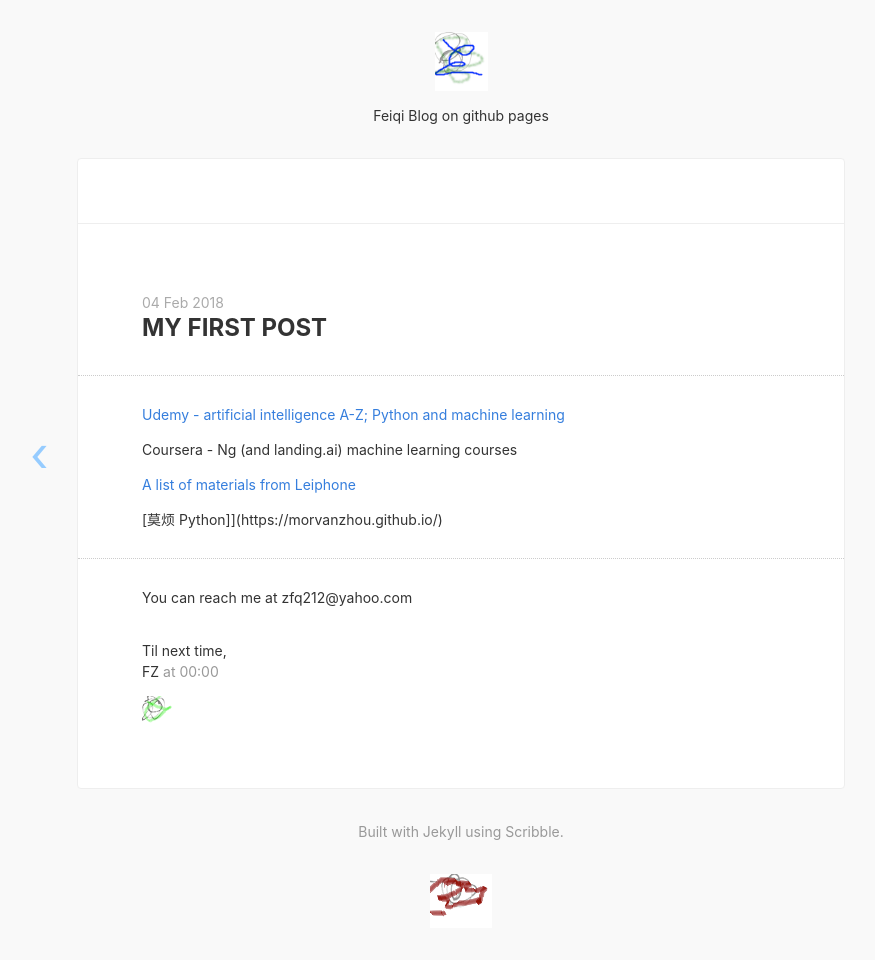
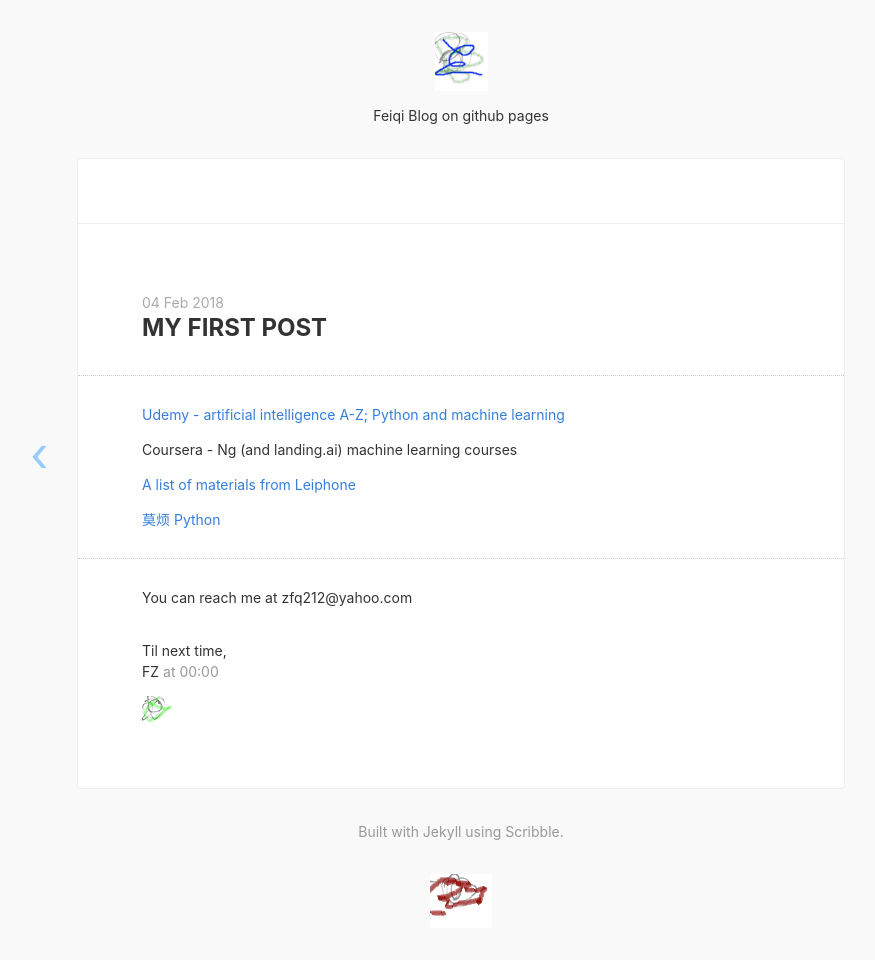
Before and after one commit to zfq212git/zfq212git.github.io, a Jekyll site: the page built from _posts/2018-02-04-test1-firstPost.md, in a window 1280 px wide. Shown: the whole page, without its empty margins (179-1054 px from the left). Built offline with Jekyll 4.4.1, drawn with Linux system fonts in a browser that asks for light colours; nearby versions of some CDN libraries.

Commit message:
Update 2018-02-04-test1-firstPost.md

```diff
--- a/_posts/2018-02-04-test1-firstPost.md
+++ b/_posts/2018-02-04-test1-firstPost.md
@@ -12,7 +12,7 @@ Coursera - Ng (and landing.ai) machine learning courses
 
 [A list of materials from Leiphone](https://www.leiphone.com/news/201801/pM48Ekleds2b6j5i.html)
 
-[莫烦 Python]](https://morvanzhou.github.io/)
+[莫烦 Python](https://morvanzhou.github.io/)
 
 ---
 You can reach me at zfq212@yahoo.com
```
